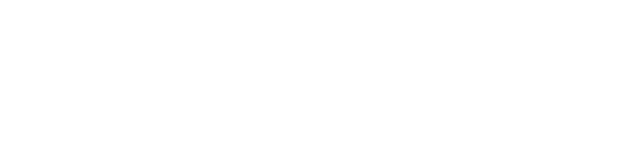
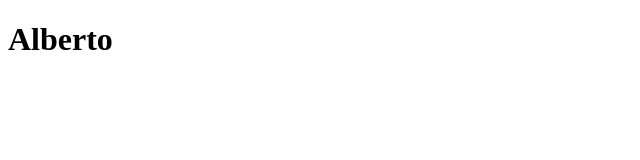
Before and after one commit to yoelvelasquez/proyecto-de-trabajo, a plain HTML site: page index.html in a window 1280 px wide. Shown: the whole page, without its empty margins (0-640 px from the left). Drawn offline with Linux system fonts and the light colour scheme.

Commit message:
agregando mi nombre

```diff
--- a/index.html
+++ b/index.html
@@ -6,6 +6,6 @@
     <title>Document</title>
 </head>
 <body>
-
+    <h1>Alberto</h1>
 </body>
 </html>
```
